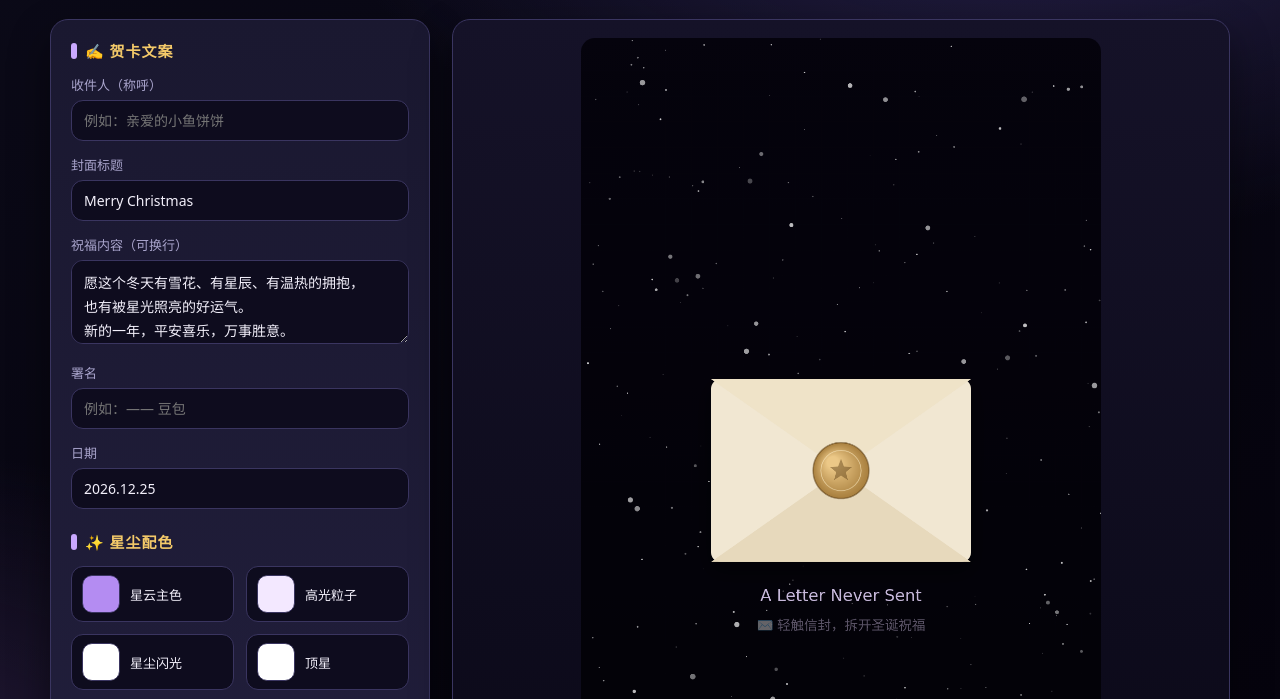
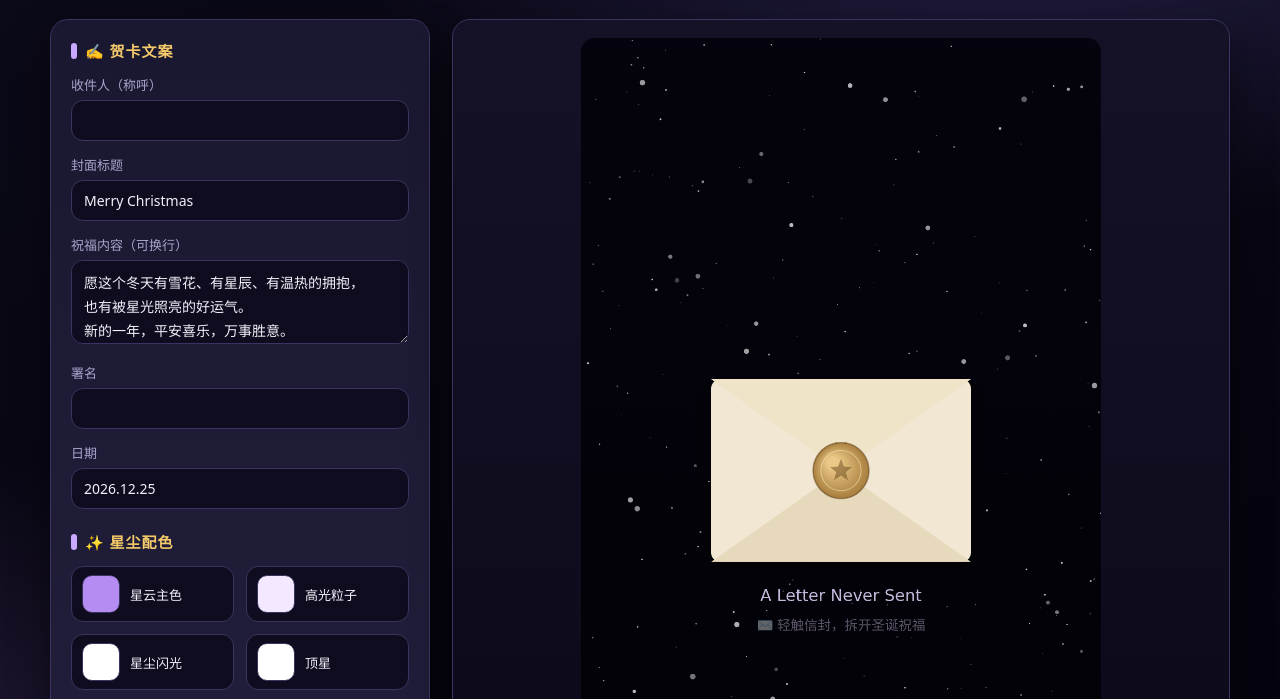
Before and after one commit to Fu0830/Christmas-Card, a plain HTML site: page index.html in a window 1280 px wide. Shown: the part 101-800 px from the top of the page. Drawn offline with Linux system fonts and the light colour scheme; animation ran at ten frames a second; a web font is replaced by a local one.

Commit message:
chore: 移除收件人/署名输入框的示例占位文字

```diff
--- a/index.html
+++ b/index.html
@@ -105,12 +105,12 @@
     <!-- ===== 控制面板 ===== -->
     <section class="panel">
       <h2>✍️ 贺卡文案</h2>
-      <div class="field"><label>收件人（称呼）</label><input type="text" id="inTo" maxlength="20" placeholder="例如：亲爱的小鱼饼饼"></div>
+      <div class="field"><label>收件人（称呼）</label><input type="text" id="inTo" maxlength="20"></div>
       <div class="field"><label>封面标题</label><input type="text" id="inTitle" maxlength="30" value="Merry Christmas"></div>
       <div class="field"><label>祝福内容（可换行）</label><textarea id="inMsg" maxlength="200">愿这个冬天有雪花、有星辰、有温热的拥抱，
 也有被星光照亮的好运气。
 新的一年，平安喜乐，万事胜意。</textarea></div>
-      <div class="field"><label>署名</label><input type="text" id="inFrom" maxlength="20" placeholder="例如：—— 豆包"></div>
+      <div class="field"><label>署名</label><input type="text" id="inFrom" maxlength="20"></div>
       <div class="field"><label>日期</label><input type="text" id="inDate" maxlength="20" value="2026.12.25"></div>
 
       <h2 style="margin-top:22px">✨ 星尘配色</h2>
```
